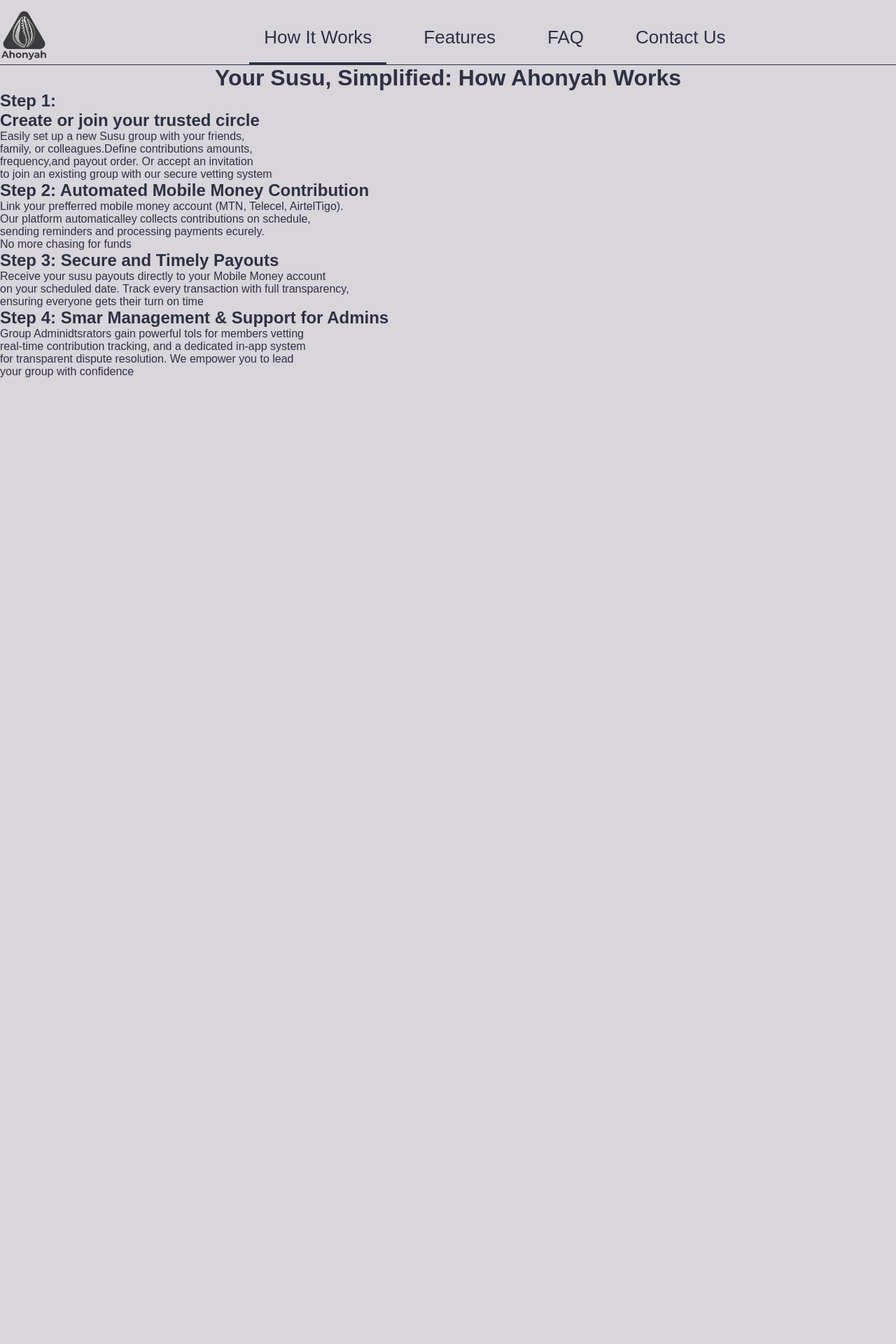
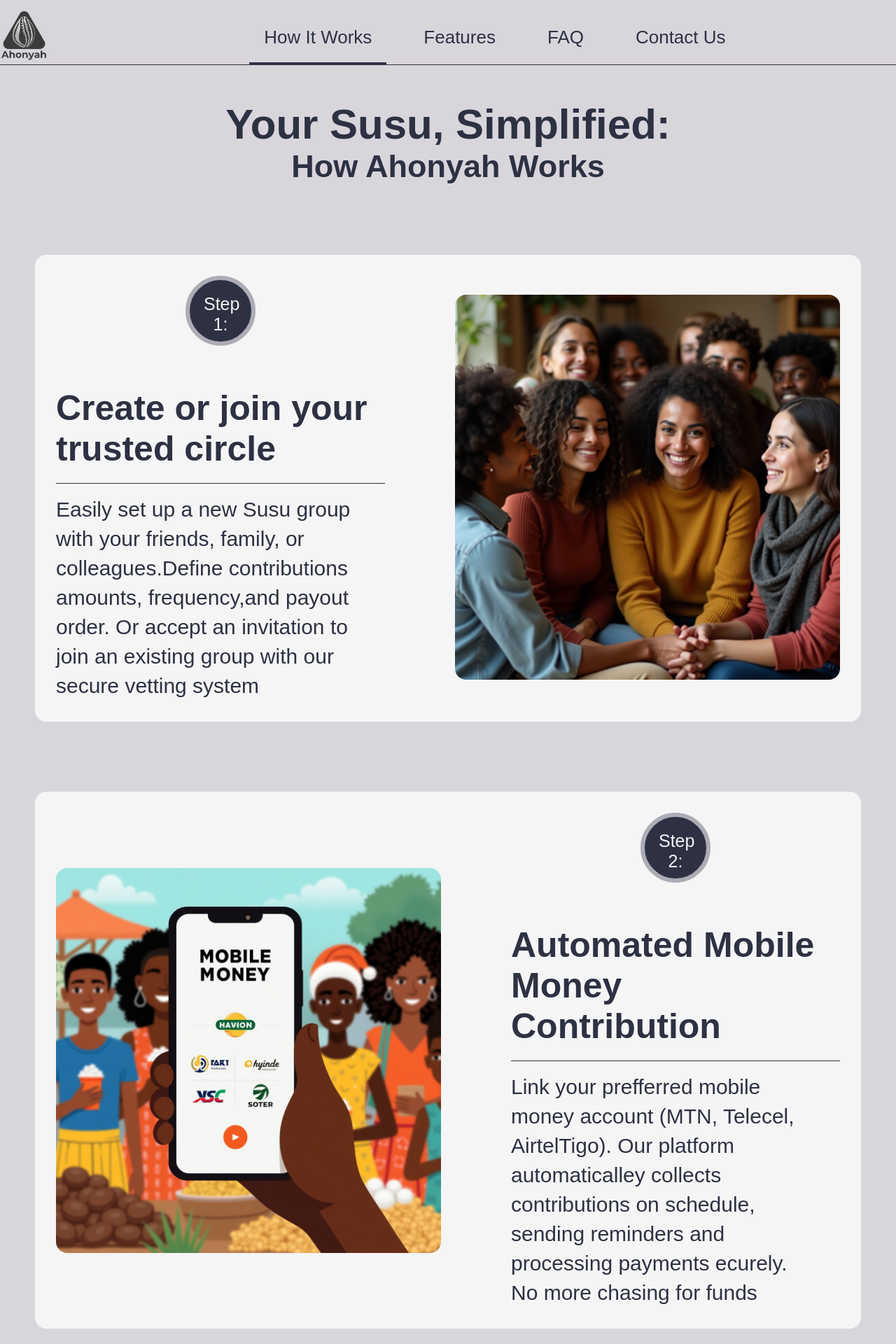
Before and after one commit to Frimpong04/ahonyah-susu-app, a Next.js app: page /how-it-works in a window 1280 px wide. Shown: the top 1920 px of the page at 70% size. Before the commit the page ends 800 px from the top, so only its background shows below. Built offline with nearby package versions, Linux system fonts and the light colour scheme.

Commit message:
add more styles to how-it-works page

```diff
--- a/app/how-it-works/page.jsx
+++ b/app/how-it-works/page.jsx
@@ -5,54 +5,87 @@
 import styles from "./page.module.css";
 import Image from 'next/image';
 
+// Image
+import Ahonyah from "../../public/ahonyah-black-logo.png"
+import Friends from "../../public/images/Flux_Dev_A_warm_and_intimate_gathering_of_a_circle_of_trusted__0.jpg";
+import Momo from "../../public/images/Flux_Dev_a_vibrant_and_dynamic_illustration_of_a_person_holdin_1.jpg"
+
 export default function HowItWorks() {
   return (
     <main className={styles.container}>
-        <h1>Your Susu, Simplified: How Ahonyah Works</h1>
+        <section className={styles.title}>
+            {/* <Image
+             src={Ahonyah}
+             alt="ahonyah logo"
+             width={150}
+             quality={100}
+            /> */}
+
+            <div className={styles.title_text} >
+                <h1>Your Susu, Simplified:</h1>
+                <h2>How Ahonyah Works</h2>
+            </div>
+        </section>
+
 
         <section className={`${styles.steps} ${styles.step_one}`}>
-            <div>
-                <h2><span>Step 1:</span> <br/>Create or join your trusted circle</h2>
-                <p>Easily set up a new Susu group with your friends,<br/>
-                family, or colleagues.Define contributions amounts, <br/>
-                frequency,and payout order. Or accept an invitation <br/>
-                to join an existing group with our secure vetting system</p>
+            <div className={styles.steps_item}>
+                <div className={styles.steps_item_text}>
+                    <div className={styles.span_container}><span>Step 1:</span></div>
+                    <h2>Create or join your trusted circle</h2>
+                    <p>Easily set up a new Susu group with your friends,
+                     family, or colleagues.Define contributions amounts,
+                    frequency,and payout order. Or accept an invitation
+                    to join an existing group with our secure vetting system</p>
+                </div>
+                <div>
+                    <Image  src={Friends} alt="friends image"/>
+                </div>
             </div>
-            {/* <Image /> */}
+        </section>
+
+        <section className={`${styles.steps} ${styles.step_two}`}>
+            <div className={`${styles.steps_item} ${styles.step_two_item}`}>
+                <div className={styles.steps_item_text}>
+                    <div className={styles.span_container}><span>Step 2:</span></div>
+                    <h2>Automated Mobile Money Contribution</h2>
+                    <p>Link your prefferred mobile money account (MTN, Telecel, AirtelTigo).
+                        Our platform automaticalley collects contributions on schedule,
+                        sending reminders and processing payments ecurely.
+                        No more chasing for funds</p>
+                </div>
+                <Image  src={Momo} alt="mobile money photo"/>
+            </div>
+        </section>
+
+        <section className={`${styles.steps} ${styles.step_three}`}>
+            <div className={styles.steps_item}>
+                <div className={styles.steps_item_text}>
+                    <div className={styles.span_container}><span>Step 3:</span></div>
+                    <h2> Secure and Timely Payouts</h2>
+                    <p>Receive your susu payouts directly to your Mobile Money account
+                    on your scheduled date. Track every transaction with full transparency,
+                    ensuring everyone gets their turn on time
+                    </p>
+                </div>
+                <Image  src={Friends} alt="a photo of a group of friends"/>
+            </div>
 
         </section>
 
-        <section>
-            <div>
-                <h2> <span>Step 2:</span> Automated Mobile Money Contribution</h2>
-                <p>Link your prefferred mobile money account (MTN, Telecel, AirtelTigo).<br/>
-                    Our platform automaticalley collects contributions on schedule,<br/>
-                    sending reminders and processing payments ecurely.<br/>
-                    No more chasing for funds</p>
+        <section className={`${styles.steps} ${styles.step_four}`}>
+            <div className={`${styles.steps_item} ${styles.step_four_item}`}>
+                <div className={styles.steps_item_text}>
+                    <div className={styles.span_container}><span>Step 4:</span></div>
+                    <h2><span>Step 4:</span> Smart Management & Support for Admins</h2>
+                    <p>Group Adminidtsrators gain powerful tols for members vetting
+                    real-time contribution tracking, and a dedicated in-app system
+                    for transparent dispute resolution. We empower you to lead
+                    your group  with confidence</p>
+                </div>
+                <Image src={Momo} alt="a photo of a group of peopl"/>
             </div>
-            {/* <Image/> */}
-        </section>
 
-        <section>
-            <div>
-                <h2><span>Step 3:</span> Secure and Timely Payouts</h2>
-                <p>Receive your susu payouts directly to your Mobile Money account<br/>
-                on your scheduled date. Track every transaction with full transparency,<br/>
-                ensuring everyone gets their turn on time
-                </p>
-            </div>
-            {/* <Image /> */}
-        </section>
-
-        <section>
-            <div>
-                <h2><span>Step 4:</span> Smar Management & Support for Admins</h2>
-                <p>Group Adminidtsrators gain powerful tols for members vetting<br/>
-                real-time contribution tracking, and a dedicated in-app system<br/>
-                for transparent dispute resolution. We empower you to lead<br/>
-                your group  with confidence</p>
-            </div>
-            {/* <Image /> */}
         </section>
     </main>
   )
--- a/app/how-it-works/page.module.css
+++ b/app/how-it-works/page.module.css
@@ -0,0 +1,78 @@
+
+
+.title {
+    text-align: center;
+    margin: 50px 0;
+    color: var(--accent);
+}
+
+.title h1 {
+  font-size: 60px;
+}
+
+.title h2 {
+    font-size: 45px;
+}
+
+.steps {
+    /* background-color: whitesmoke; */
+    /* border: 1px solid blue; */
+    margin: 0 auto;
+    padding: 50px;
+    display: flex;
+    align-items: center;
+    justify-content: center;
+}
+
+.steps_item {
+    display: flex;
+    align-items: center;
+    background-color: whitesmoke;
+    gap: 100px;
+    justify-content: space-between;
+    margin-bottom: 0 auto;
+    /* border: 1px solid red; */
+    width: 1650px;
+    padding: 30px;
+    border-radius: 16px;
+}
+
+.span_container {
+    font-size: 25px;
+    padding: 20px;
+    color: whitesmoke;
+    border-radius: 100%;
+    background-color: var(--accent);
+    text-align: center;
+    width: 100px;
+    height: 100px;
+    margin: 0 auto 40px;
+    border: 6px solid #adacb5;
+}
+.steps_item_text h2 {
+    font-size: 50px;
+    padding: 20px 0;
+    border-bottom: 1px solid var(--accent);
+
+}
+
+.steps_item_text p {
+    font-size: 30px;
+    text-align: left;
+    margin-top: 16px;
+    color: var(--accent);
+    line-height: 1.4;
+    padding-right: 30px;
+}
+.steps img {
+    /* border:1px solid red; */
+    height: 550px;
+    width: auto;
+    border-radius: 16px;
+}
+
+.steps_item.step_two_item img,
+.steps_item.step_four_item img {
+  /* border: 1px solid red; */
+  order: -1;
+}
```
Also changed, not shown: public/images/Flux_Dev_A_warm_and_intimate_gathering_of_a_circle_of_trusted__0.jpg (added), public/images/Flux_Dev_a_vibrant_and_dynamic_illustration_of_a_person_holdin_1.jpg (added).
